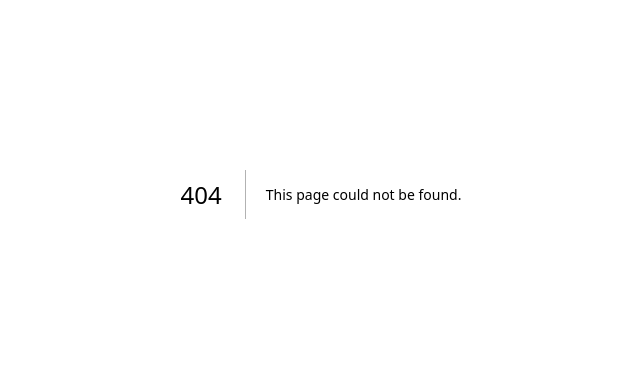
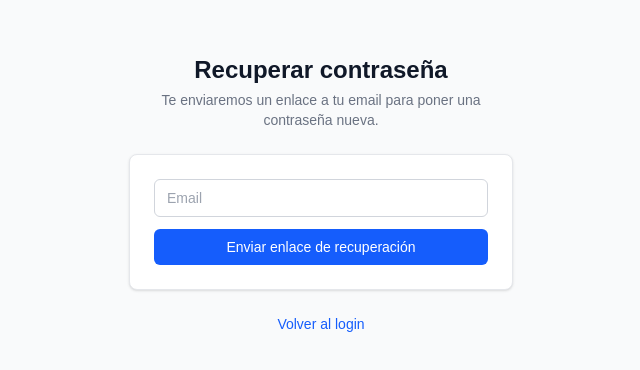
Before and after one commit to ivancb37/presupuestos-taller, a Next.js app: page /recuperar in a window 1280 px wide. Before the commit this address had no page. Shown: the part 206-576 px from the top of the page, without its empty margins (319-959 px from the left). Built offline with nearby package versions, Linux system fonts and the light colour scheme.

Commit message:
Add forgot-password flow (request link, callback, set new password)

```diff
--- /dev/null
+++ b/app/actualizar-contrasena/actions.js
@@ -0,0 +1,24 @@
+"use server";
+
+import { redirect } from "next/navigation";
+import { createClient } from "@/utils/supabase/server";
+
+export async function actualizarContrasena(formData) {
+  const password = formData.get("password");
+
+  if (!password || password.length < 6) {
+    return { error: "La contraseña debe tener al menos 6 caracteres." };
+  }
+
+  const supabase = await createClient();
+
+  // Esto solo funciona porque /auth/callback ya canjeó el código del email
+  // y dejó al usuario con una sesión de recuperación activa (ver esa route).
+  const { error } = await supabase.auth.updateUser({ password });
+
+  if (error) {
+    return { error: error.message };
+  }
+
+  redirect("/dashboard");
+}
--- /dev/null
+++ b/app/actualizar-contrasena/nueva-contrasena-form.js
@@ -0,0 +1,42 @@
+"use client";
+
+import { useState, useTransition } from "react";
+import { actualizarContrasena } from "./actions";
+
+export default function NuevaContrasenaForm() {
+  const [error, setError] = useState(null);
+  const [isPending, startTransition] = useTransition();
+
+  function handleSubmit(e) {
+    e.preventDefault();
+    const formData = new FormData(e.target);
+    setError(null);
+    startTransition(async () => {
+      const r = await actualizarContrasena(formData);
+      if (r?.error) setError(r.error);
+    });
+  }
+
+  return (
+    <form onSubmit={handleSubmit} className="space-y-3">
+      {error && (
+        <p className="rounded-md bg-red-50 px-3 py-2 text-sm text-red-700">{error}</p>
+      )}
+      <input
+        name="password"
+        type="password"
+        placeholder="Contraseña nueva (mín. 6 caracteres)"
+        required
+        minLength={6}
+        className="w-full rounded-md border border-gray-300 px-3 py-2 text-sm focus:border-blue-500 focus:outline-none"
+      />
+      <button
+        type="submit"
+        disabled={isPending}
+        className="w-full rounded-md bg-blue-600 px-3 py-2 text-sm font-medium text-white hover:bg-blue-700 disabled:opacity-50"
+      >
+        {isPending ? "Guardando..." : "Guardar contraseña"}
+      </button>
+    </form>
+  );
+}
--- /dev/null
+++ b/app/actualizar-contrasena/page.js
@@ -0,0 +1,38 @@
+import Link from "next/link";
+import { createClient } from "@/utils/supabase/server";
+import NuevaContrasenaForm from "./nueva-contrasena-form";
+
+export default async function ActualizarContrasenaPage() {
+  const supabase = await createClient();
+  const {
+    data: { user },
+  } = await supabase.auth.getUser();
+
+  return (
+    <main className="min-h-screen flex items-center justify-center bg-gray-50 px-4 py-12">
+      <div className="w-full max-w-sm space-y-6">
+        <h1 className="text-2xl font-bold text-gray-900 text-center">
+          Nueva contraseña
+        </h1>
+
+        <section className="rounded-lg border border-gray-200 bg-white p-6 shadow-sm">
+          {user ? (
+            <NuevaContrasenaForm />
+          ) : (
+            <div className="space-y-3 text-center">
+              <p className="text-sm text-gray-600">
+                Este enlace no es válido o ha caducado. Pide uno nuevo.
+              </p>
+              <Link
+                href="/recuperar"
+                className="inline-block text-sm font-medium text-blue-600 hover:text-blue-800"
+              >
+                Pedir enlace nuevo
+              </Link>
+            </div>
+          )}
+        </section>
+      </div>
+    </main>
+  );
+}
--- /dev/null
+++ b/app/auth/callback/route.js
@@ -0,0 +1,24 @@
+import { NextResponse } from "next/server";
+import { createClient } from "@/utils/supabase/server";
+
+// Punto de entrada único para los enlaces que Supabase manda por email
+// (confirmación de registro, recuperación de contraseña...). El email trae
+// un "code" de un solo uso; lo canjeamos aquí por una sesión real (esto
+// escribe las cookies de sesión) y luego mandamos al usuario a "next".
+export async function GET(request) {
+  const { searchParams, origin } = new URL(request.url);
+  const code = searchParams.get("code");
+  const next = searchParams.get("next") ?? "/dashboard";
+
+  if (code) {
+    const supabase = await createClient();
+    const { error } = await supabase.auth.exchangeCodeForSession(code);
+    if (!error) {
+      return NextResponse.redirect(`${origin}${next}`);
+    }
+  }
+
+  return NextResponse.redirect(
+    `${origin}/login?error=${encodeURIComponent("El enlace no es válido o ha caducado. Pide uno nuevo.")}`
+  );
+}
--- a/app/login/page.js
+++ b/app/login/page.js
@@ -1,3 +1,4 @@
+import Link from "next/link";
 import { login, signup } from "./actions";
 
 // Server Component: se renderiza en el servidor, puede leer los parámetros
@@ -50,6 +51,11 @@ export default async function LoginPage({ searchParams }) {
               Entrar
             </button>
           </form>
+          <p className="text-right text-sm">
+            <Link href="/recuperar" className="text-blue-600 hover:text-blue-800">
+              ¿Olvidaste tu contraseña?
+            </Link>
+          </p>
         </section>
 
         <section className="space-y-3 rounded-lg border border-gray-200 bg-white p-6 shadow-sm">
--- /dev/null
+++ b/app/recuperar/actions.js
@@ -0,0 +1,34 @@
+"use server";
+
+import { headers } from "next/headers";
+import { createClient } from "@/utils/supabase/server";
+
+export async function solicitarRecuperacion(formData) {
+  const email = formData.get("email");
+  if (!email) {
+    return { error: "Escribe tu email." };
+  }
+
+  const supabase = await createClient();
+  const headerList = await headers();
+  const origin =
+    process.env.NEXT_PUBLIC_SITE_URL ||
+    `${headerList.get("x-forwarded-proto") || "http"}://${headerList.get("host")}`;
+
+  const { error } = await supabase.auth.resetPasswordForEmail(email, {
+    redirectTo: `${origin}/auth/callback?next=/actualizar-contrasena`,
+  });
+
+  if (error) {
+    return { error: error.message };
+  }
+
+  // Por seguridad, Supabase no distingue si el email existe o no en la
+  // respuesta — así que siempre mostramos el mismo mensaje de éxito,
+  // exista o no esa cuenta (evita que alguien use esto para averiguar
+  // qué emails están registrados).
+  return {
+    ok: true,
+    mensaje: "Si ese email tiene una cuenta, te hemos enviado un enlace para restablecer la contraseña.",
+  };
+}
--- /dev/null
+++ b/app/recuperar/page.js
@@ -0,0 +1,27 @@
+import Link from "next/link";
+import RecuperarForm from "./recuperar-form";
+
+export default function RecuperarPage() {
+  return (
+    <main className="min-h-screen flex items-center justify-center bg-gray-50 px-4 py-12">
+      <div className="w-full max-w-sm space-y-6">
+        <div className="text-center">
+          <h1 className="text-2xl font-bold text-gray-900">Recuperar contraseña</h1>
+          <p className="mt-1 text-sm text-gray-500">
+            Te enviaremos un enlace a tu email para poner una contraseña nueva.
+          </p>
+        </div>
+
+        <section className="rounded-lg border border-gray-200 bg-white p-6 shadow-sm">
+          <RecuperarForm />
+        </section>
+
+        <p className="text-center text-sm text-gray-500">
+          <Link href="/login" className="font-medium text-blue-600 hover:text-blue-800">
+            Volver al login
+          </Link>
+        </p>
+      </div>
+    </main>
+  );
+}
--- /dev/null
+++ b/app/recuperar/recuperar-form.js
@@ -0,0 +1,50 @@
+"use client";
+
+import { useState, useTransition } from "react";
+import { solicitarRecuperacion } from "./actions";
+
+export default function RecuperarForm() {
+  const [resultado, setResultado] = useState(null);
+  const [isPending, startTransition] = useTransition();
+
+  function handleSubmit(e) {
+    e.preventDefault();
+    const formData = new FormData(e.target);
+    startTransition(async () => {
+      const r = await solicitarRecuperacion(formData);
+      setResultado(r);
+    });
+  }
+
+  if (resultado?.ok) {
+    return (
+      <p className="rounded-md bg-green-50 px-3 py-2 text-sm text-green-700">
+        {resultado.mensaje}
+      </p>
+    );
+  }
+
+  return (
+    <form onSubmit={handleSubmit} className="space-y-3">
+      {resultado?.error && (
+        <p className="rounded-md bg-red-50 px-3 py-2 text-sm text-red-700">
+          {resultado.error}
+        </p>
+      )}
+      <input
+        name="email"
+        type="email"
+        placeholder="Email"
+        required
+        className="w-full rounded-md border border-gray-300 px-3 py-2 text-sm focus:border-blue-500 focus:outline-none"
+      />
+      <button
+        type="submit"
+        disabled={isPending}
+        className="w-full rounded-md bg-blue-600 px-3 py-2 text-sm font-medium text-white hover:bg-blue-700 disabled:opacity-50"
+      >
+        {isPending ? "Enviando..." : "Enviar enlace de recuperación"}
+      </button>
+    </form>
+  );
+}
```
